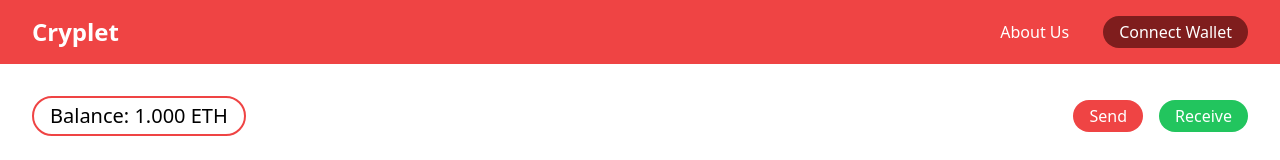
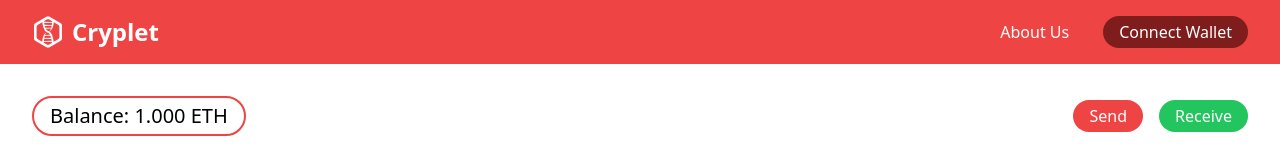
Before and after one commit to alchemist-coders/crypto-wallet, a Next.js app: page /wallet in a window 1280 px wide. Shown: the top 160 px of the page. Built offline with nearby package versions, Linux system fonts and the light colour scheme.

Commit message:
add logo in navbar

```diff
--- a/components/Navbar.jsx
+++ b/components/Navbar.jsx
@@ -1,11 +1,16 @@
 import React from "react";
 import Link from "next/link";
+
+import logo from "../assets/logo-white.svg";
 
 const Navbar = () => {
   return (
     <nav className="h-16 w-full px-8 bg-red-500 text-white flex justify-between items-center fixed">
       <Link href="/">
-        <a className="text-2xl font-semibold">Cryplet</a>
+        <a className="flex justify-around items-center gap-2">
+          <img className="h-8" src={logo.src} alt="" />
+          <h4 className="text-2xl font-semibold">Cryplet</h4>
+        </a>
       </Link>
       <ul className="flex justify-around items-center gap-4">
         <li>
```
Also changed, not shown: assets/logo-white.svg (added).
